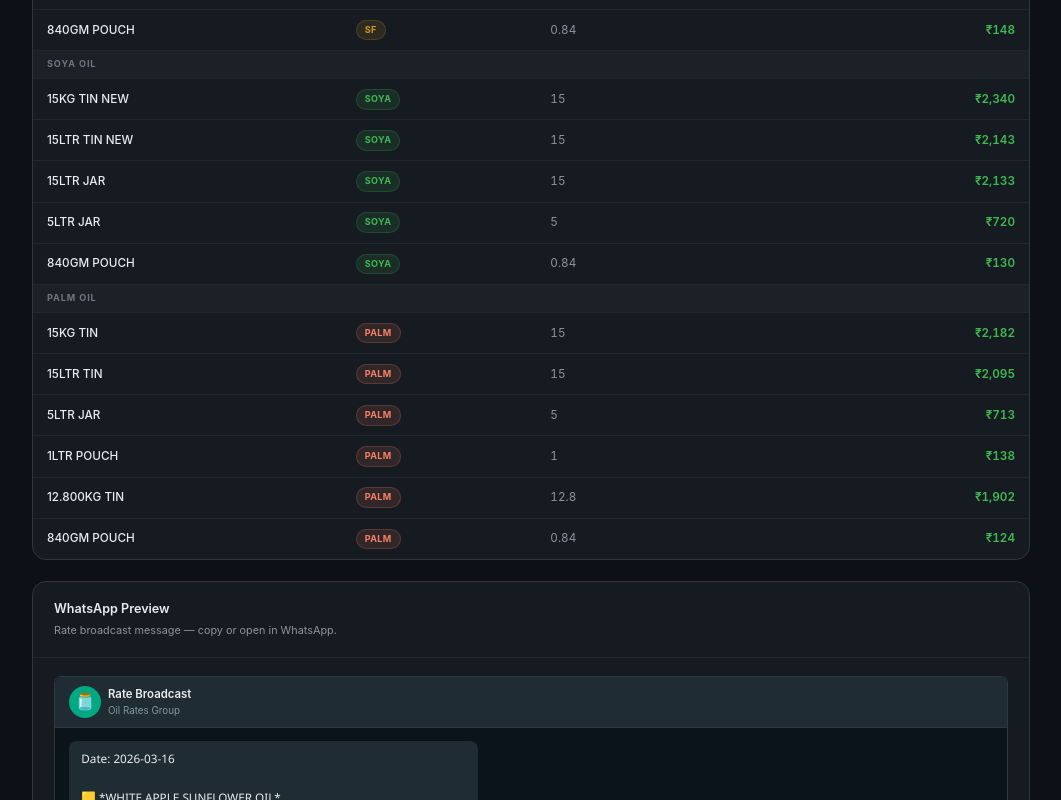
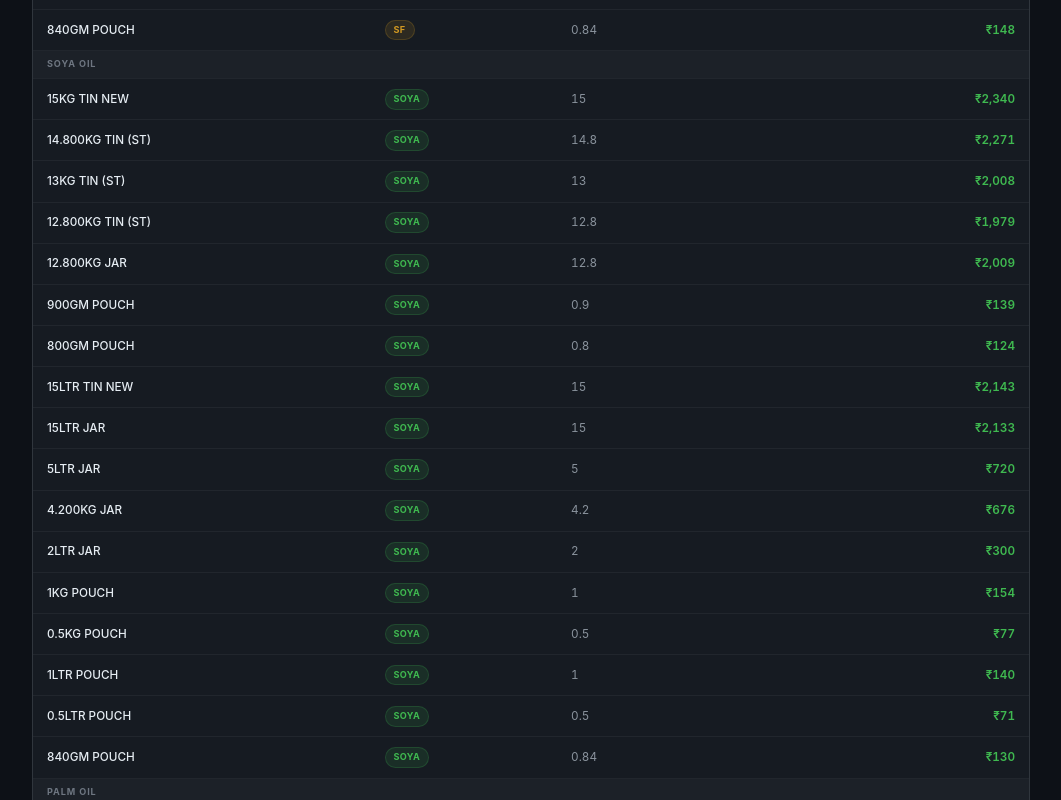
Before and after one commit to mydesignstation-cmyk/oilchart, a React (Vite) app: page / in a window 1280 px wide. Shown: the part 780-1580 px from the top of the page, without its empty margins (109-1170 px from the left). Built offline with nearby package versions, Linux system fonts and the light colour scheme.

Commit message:
data: add missing Soya products and BestTaste variants; include brand

```diff
--- a/src/data/products.ts
+++ b/src/data/products.ts
@@ -4,6 +4,8 @@
 export interface Product {
   name: string;
   oilType: OilType;
+  /** optional brand name - e.g. WHITE APPLE or BESTTASTE */
+  brand?: string;
   packSize: number;
   /**
    * Per-oil offsets (base additive offsets that depend on oil type).
@@ -84,6 +86,55 @@
     offsets: { SF: 150, SOYA: 150, PALM: 82 },
     adjustments: { self: 150, other: 190, dealer: 205 },
   },
+  // BestTaste Soya variants
+  {
+    name: "14.800KG TIN (ST)",
+    brand: "BESTTASTE",
+    oilType: "SOYA",
+    packSize: 14.8,
+    offsets: { SF: 110.2, SOYA: 110.2, PALM: 110.2 },
+    adjustments: { self: 110.2, other: 130.2, dealer: 140.2 },
+  },
+  {
+    name: "13KG TIN (ST)",
+    brand: "BESTTASTE",
+    oilType: "SOYA",
+    packSize: 13,
+    offsets: { SF: 110, SOYA: 110, PALM: 110 },
+    adjustments: { self: 110, other: 130, dealer: 140 },
+  },
+  {
+    name: "12.800KG TIN (ST)",
+    brand: "BESTTASTE",
+    oilType: "SOYA",
+    packSize: 12.8,
+    offsets: { SF: 110.2, SOYA: 110.2, PALM: 110.2 },
+    adjustments: { self: 110.2, other: 130.2, dealer: 140.2 },
+  },
+  {
+    name: "12.800KG JAR",
+    brand: "BESTTASTE",
+    oilType: "SOYA",
+    packSize: 12.8,
+    offsets: { SF: 140.2, SOYA: 140.2, PALM: 140.2 },
+    adjustments: { self: 140.2, other: 160.2, dealer: 170.2 },
+  },
+  {
+    name: "900GM POUCH",
+    brand: "BESTTASTE",
+    oilType: "SOYA",
+    packSize: 0.9,
+    offsets: { SF: 7.5, SOYA: 7.5, PALM: 7.5 },
+    adjustments: { self: 7.5, other: 27.5, dealer: 37.5 },
+  },
+  {
+    name: "800GM POUCH",
+    brand: "BESTTASTE",
+    oilType: "SOYA",
+    packSize: 0.8,
+    offsets: { SF: 7.5, SOYA: 7.5, PALM: 7.5 },
+    adjustments: { self: 7.5, other: 27.5, dealer: 37.5 },
+  },
   {
     name: "15LTR TIN NEW",
     oilType: "SOYA",
@@ -104,6 +155,48 @@
     packSize: 5,
     offsets: { SF: -13, SOYA: -10, PALM: 13 },
     adjustments: { self: 18, other: 33, dealer: 38 },
+  },
+  {
+    name: "4.200KG JAR",
+    oilType: "SOYA",
+    packSize: 4.2,
+    offsets: { SF: 62.8, SOYA: 62.8, PALM: 62.8 },
+    adjustments: { self: 62.8, other: 82.8, dealer: 92.8 },
+  },
+  {
+    name: "2LTR JAR",
+    oilType: "SOYA",
+    packSize: 2,
+    offsets: { SF: 8, SOYA: 8, PALM: 8 },
+    adjustments: { self: 8, other: 28, dealer: 38 },
+  },
+  {
+    name: "1KG POUCH",
+    oilType: "SOYA",
+    packSize: 1,
+    offsets: { SF: 7.5, SOYA: 7.5, PALM: 6.5 },
+    adjustments: { self: 7.5, other: 27.5, dealer: 37.5 },
+  },
+  {
+    name: "0.5KG POUCH",
+    oilType: "SOYA",
+    packSize: 0.5,
+    offsets: { SF: 4.25, SOYA: 4.25, PALM: 4.25 },
+    adjustments: { self: 4.25, other: 24.25, dealer: 34.25 },
+  },
+  {
+    name: "1LTR POUCH",
+    oilType: "SOYA",
+    packSize: 1,
+    offsets: { SF: -5.64, SOYA: -5.64, PALM: -5.64 },
+    adjustments: { self: -5.64, other: 14.36, dealer: 24.36 },
+  },
+  {
+    name: "0.5LTR POUCH",
+    oilType: "SOYA",
+    packSize: 0.5,
+    offsets: { SF: -2.32, SOYA: -2.32, PALM: -2.32 },
+    adjustments: { self: -2.32, other: 17.68, dealer: 27.68 },
   },
   {
     name: "840GM POUCH",
```
